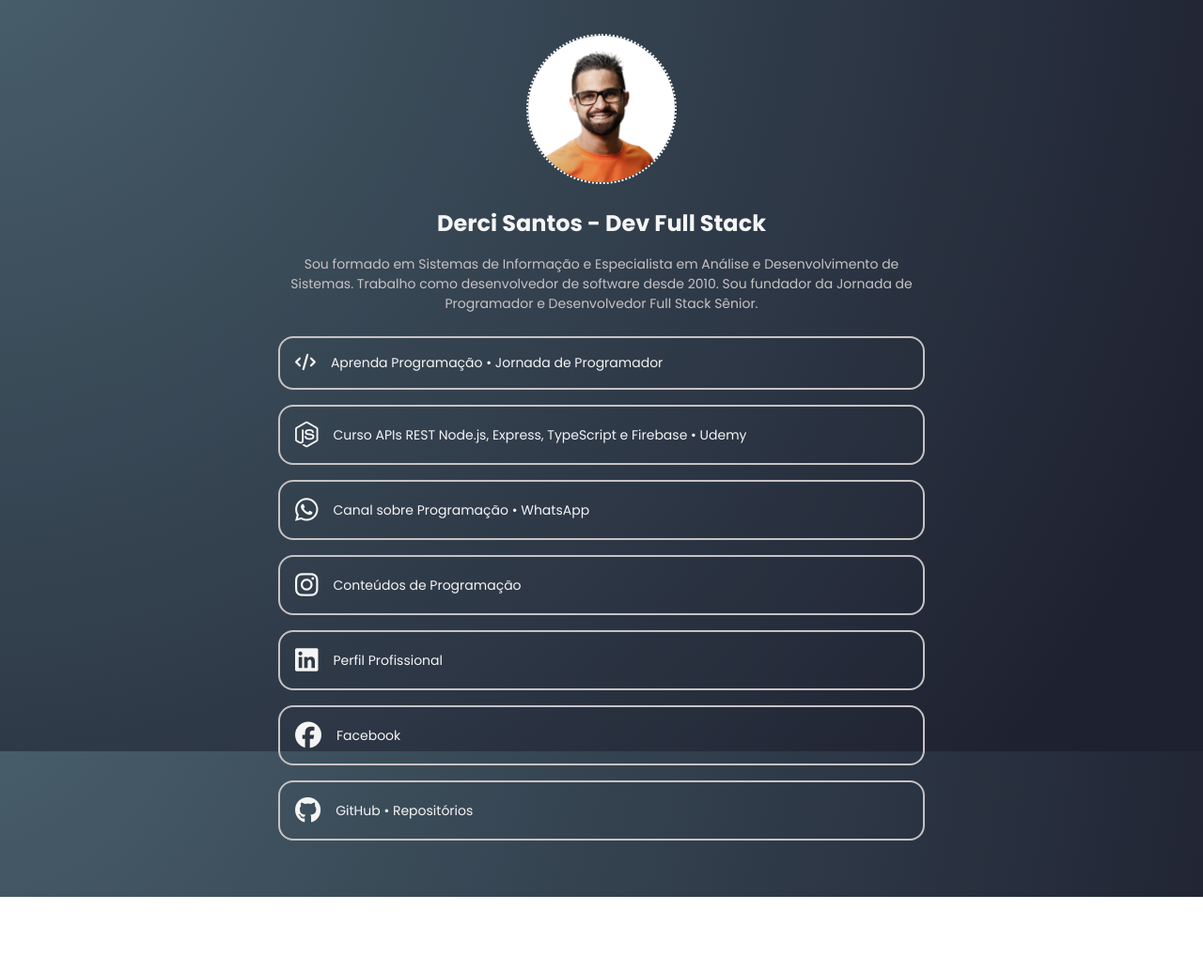
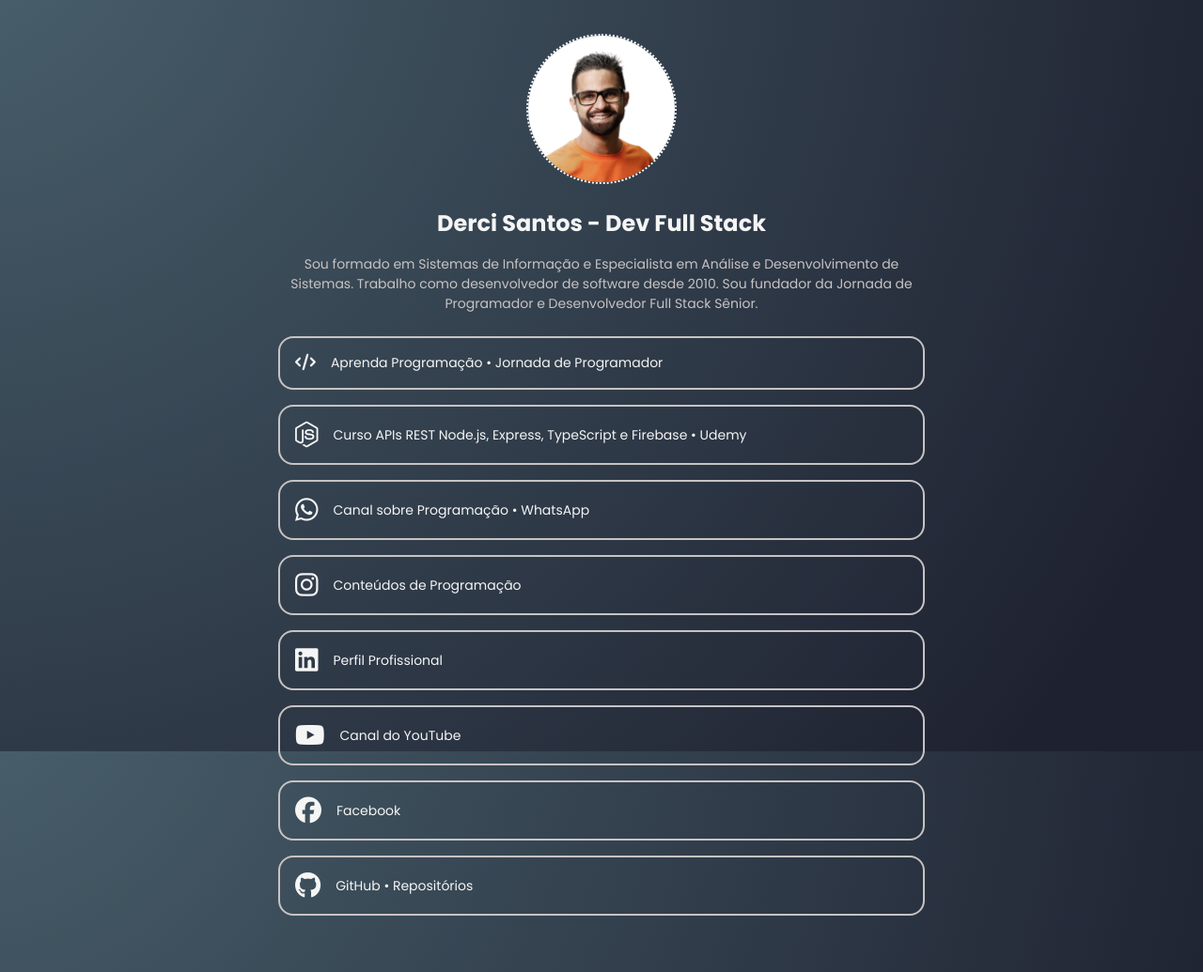
Before and after one commit to dercilima/my-linktree-profile, a plain HTML site: page index.html in a window 1280 px wide. Shown: the whole page at 94% size. Before the commit the page ends 955 px from the top, so only its background shows below. Drawn offline with Linux system fonts and the light colour scheme.

Commit message:
Adicionado o link do canal do youtube

```diff
--- a/index.html
+++ b/index.html
@@ -44,6 +44,10 @@
 					<i class="fa-brands fa-linkedin fa-2x"></i>
 					<p>Perfil Profissional</p>
 				</a>
+				<a href="https://youtube.com/@DerciSantos" class="link" target="_blank">
+					<i class="fa-brands fa-youtube fa-2x"></i>
+					<p>Canal do YouTube</p>
+				</a>
 				<a href="https://www.facebook.com/dercilima" class="link" target="_blank">
 					<i class="fa-brands fa-facebook fa-2x"></i>
 					<p>Facebook</p>
```
